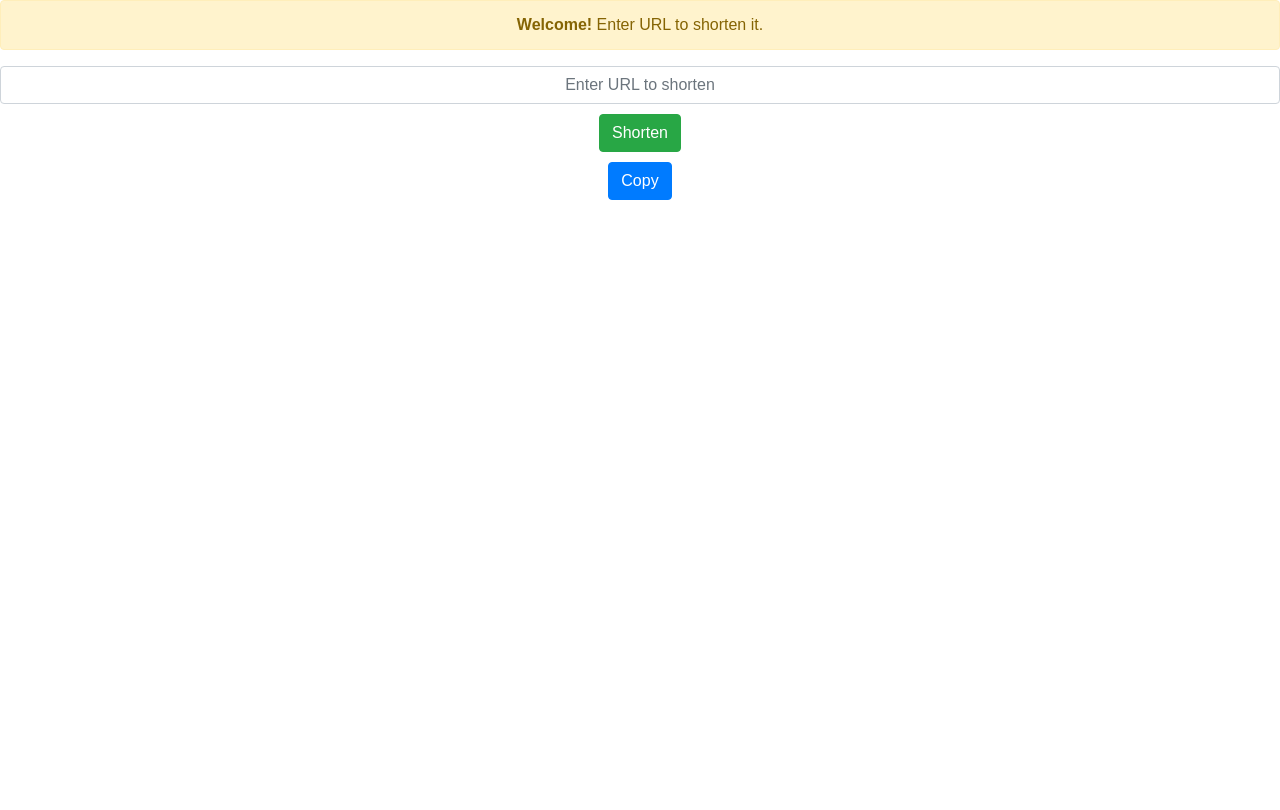
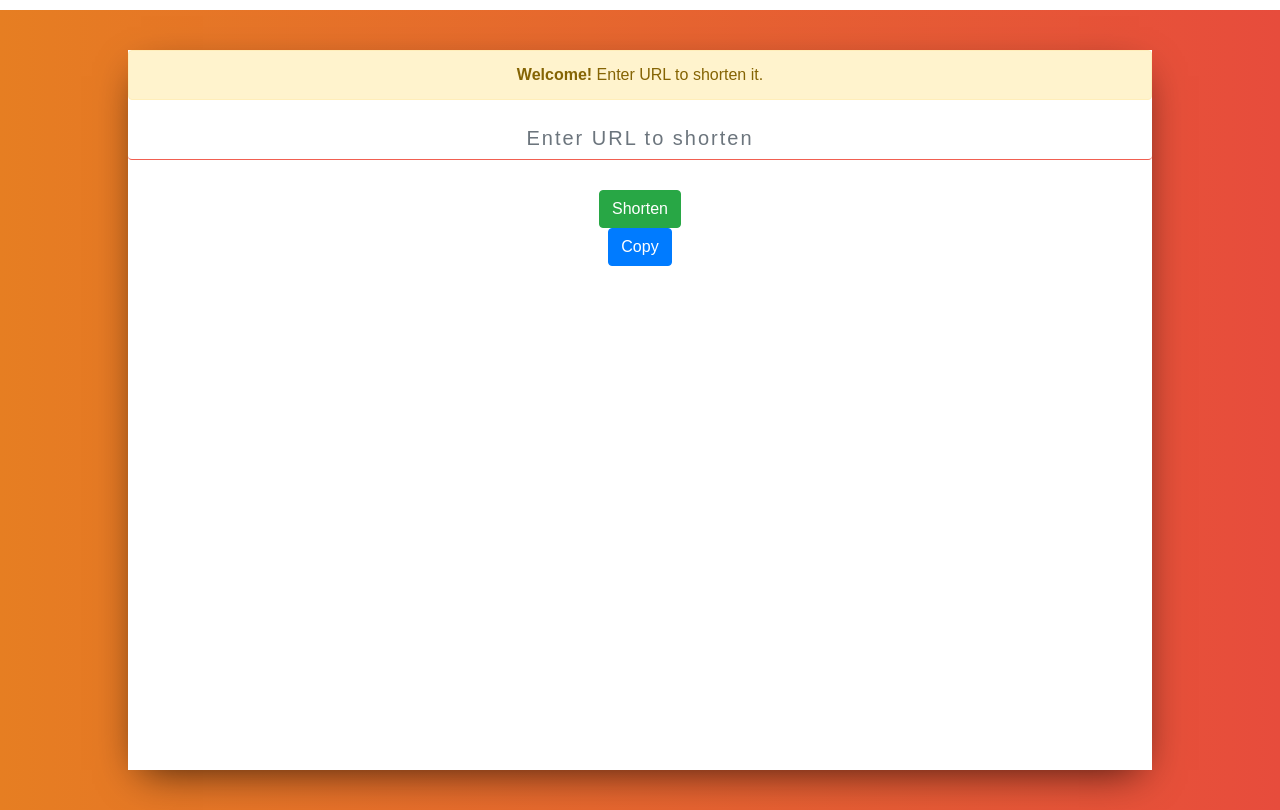
Before and after one commit to SaitTalhaNisanci/URL_Shortener, a React (Create React App) app in the folder frontend/my-app/: page / in a window 1280 px wide. Built offline with nearby package versions, Linux system fonts and the light colour scheme.

Commit message:
add more styling

```diff
--- a/frontend/my-app/src/component/App.css
+++ b/frontend/my-app/src/component/App.css
@@ -1,28 +1,36 @@
+@import url('https://fonts.googleapis.com/css?family=Merriweather:100,200,300,300i,400,400i,700');
+@import url('https://fonts.googleapis.com/css?family=Roboto+Slab:400,700');
+@import url('https://fonts.googleapis.com/css?family=Open+Sans:300,400');
+
 .App {
   text-align: center;
 }
 
-.App-logo {
-  animation: App-logo-spin infinite 20s linear;
-  height: 80px;
+.wrapper {
+  background: linear-gradient(to right, #e67e22, #e74c3c);
+  height: 100vh;
+  display: flex;
+  justify-content: center;
+  align-items: center;
 }
 
-.App-header {
-  background-color: #222;
-  height: 150px;
-  padding: 20px;
-  color: white;
+.main {
+  height: 90vh;
+  background: #fff;
+  box-shadow: 0px 13px 40px -13px rgba(0,0,0,0.75);
+  width: 80%;
+  margin: 0 auto;
 }
 
-.App-title {
-  font-size: 1.5em;
+
+.form {
+  border: 0;
+  border-bottom: solid 1px #f16051;
+  padding-bottom: 4px;
+  font-weight: lighter;
+  letter-spacing: 2px;
+  margin-bottom: 30px;
+  margin-right: 20px;
+  font-size: 20px;
+  text-align: center;
 }
-
-.App-intro {
-  font-size: large;
-}
-
-@keyframes App-logo-spin {
-  from { transform: rotate(0deg); }
-  to { transform: rotate(360deg); }
-}
--- a/frontend/my-app/src/component/App.js
+++ b/frontend/my-app/src/component/App.js
@@ -48,26 +48,31 @@ class App extends Component {
     render(){
         return (
             <div>
+                <div className="wrapper">
+                    <div className="main">
                         <Alert bsStyle="warning" className="text-center">
                             <strong>Welcome!</strong> Enter URL to shorten it.
                         </Alert>
                         <FormControl
-                    className="text-center"
+                            className="form"
                             type="text"
                             placeholder="Enter URL to shorten"
                             onChange={this.updateInput}
                         />
-                <div class="wrapper">
-                    <Button class= "button" bsStyle="success" onClick={this.handleSubmit}>Shorten</Button>
+
+                        <div >
+                            <Button className= "button" bsStyle="success" onClick={this.handleSubmit}>Shorten</Button>
                         </div>
 
                         <CopyToClipboard text={this.state.short_url}>
-                    <div class="wrapper">
+                            <div>
                                 <Button class="button" bsStyle="primary" >Copy</Button>
                                 <p className="text-center">{this.state.short_url}</p>
                             </div>
 
                         </CopyToClipboard>
+                    </div>
+                </div>
             </div>
         );
     }
```
Lines whose indentation alone changed are shown as unchanged.
